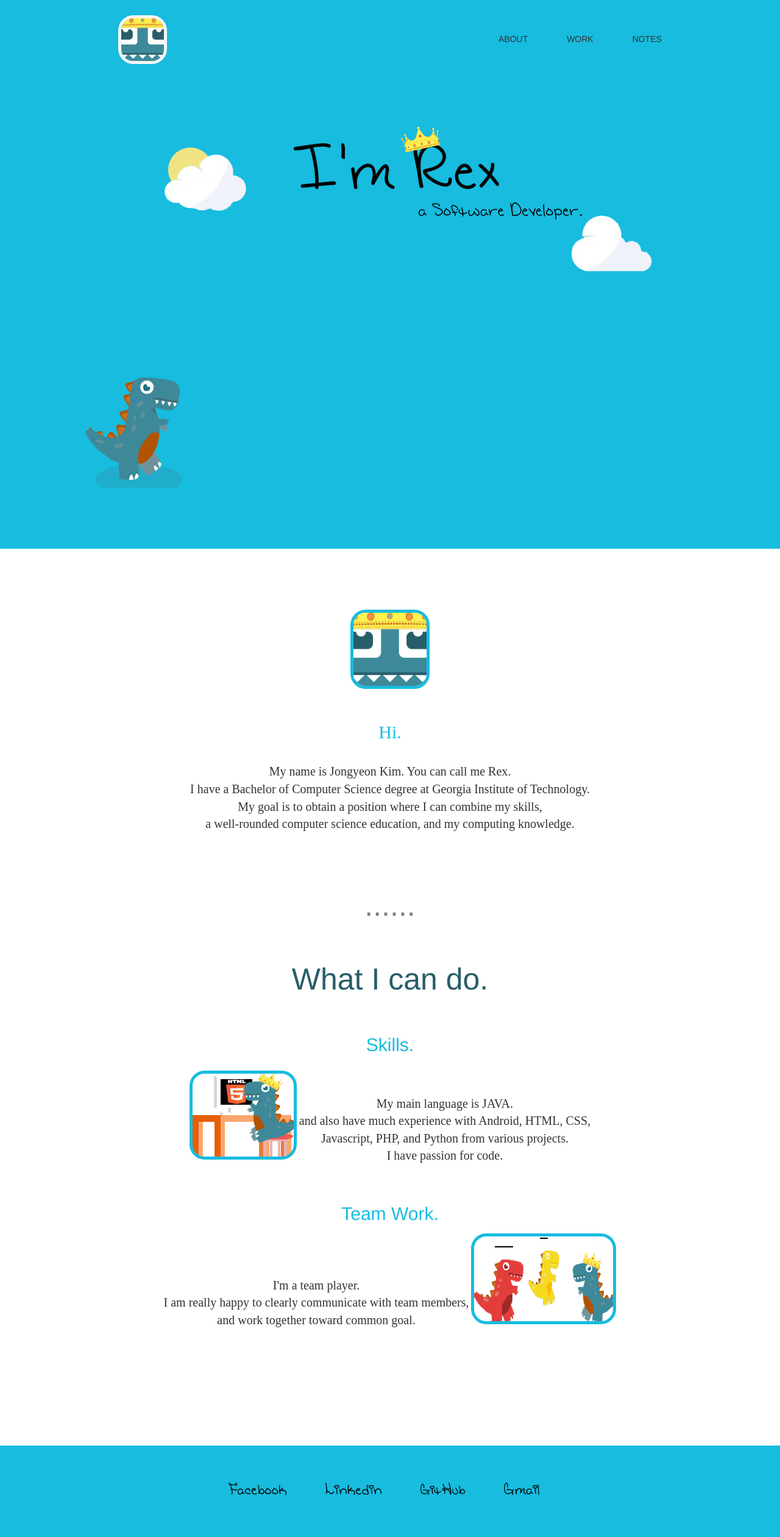
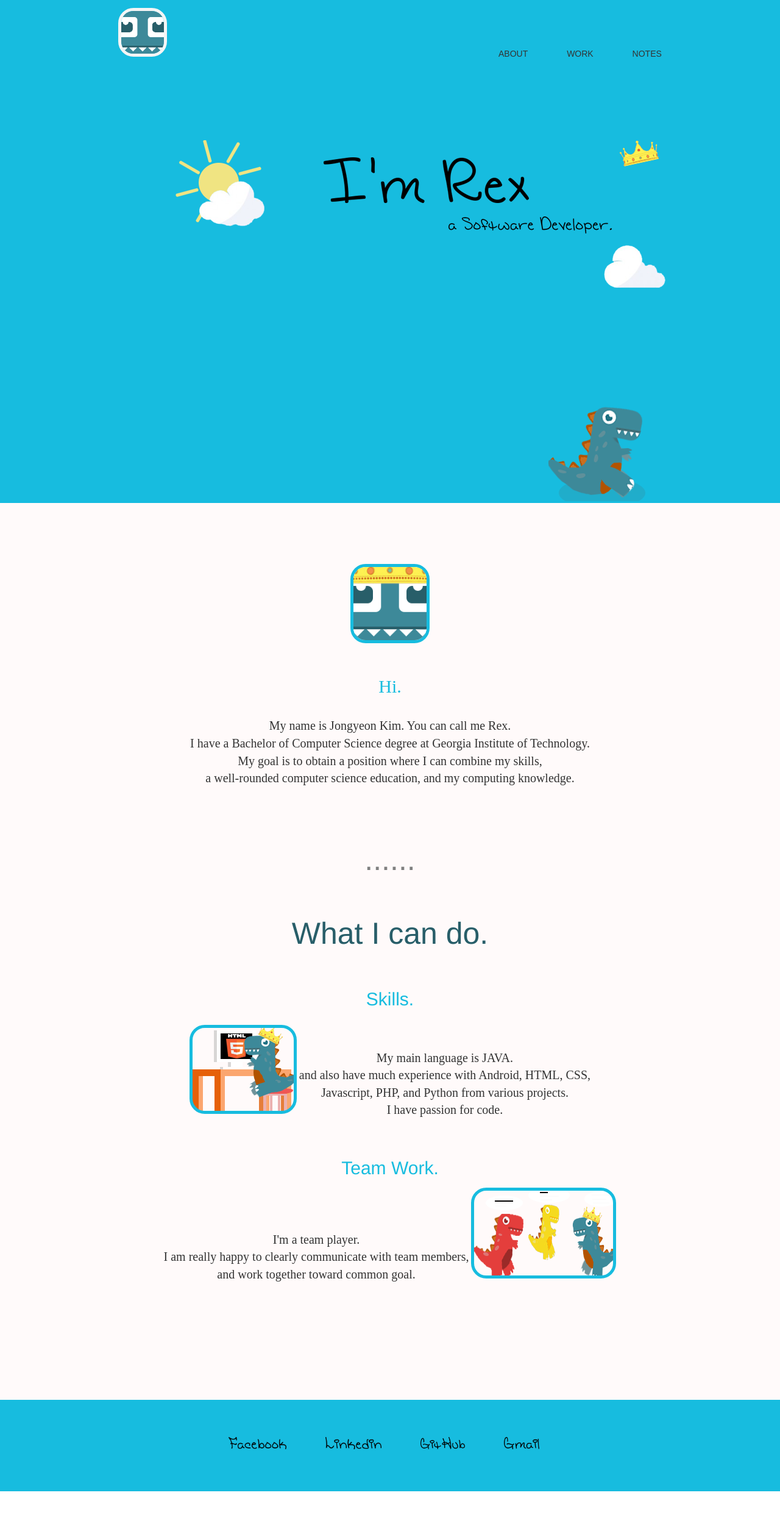
Before and after one commit to mattina401/personal_website, a PHP site: page / in a window 1280 px wide. Shown: the whole page at 61% size. After the commit the page ends 2446 px from the top, so only its background shows below. Run offline with PHP 8.4, Linux system fonts and the light colour scheme.

Commit message:
main page
update main page

```diff
--- a/css/style.css
+++ b/css/style.css
@@ -1,4 +1,3 @@
-
 
 #header {
 
@@ -43,7 +42,6 @@
     -o-transition: background-color 1.5s;
     -ms-transition: background-color 1.5s;
     transition: background-color 1.5s;
-
 
 }
 
@@ -97,12 +95,8 @@
 
 }
 
-
-
-
-
 #top-container {
-    min-height: 800px;
+    min-height: 1000px;
     padding: 230px 0;
 }
 
@@ -116,21 +110,43 @@
 
 }
 
+#main-dino {
+
+    width: 183px;
+    height: 593px;
+    background: url('../IMG/main-ani-shortversion.png') no-repeat;
+
+}
+
+.run-ani {
+
+    animation: play-main 7s steps(159) forwards;
+    -webkit-animation: play-main 7s steps(159) forwards;
+    -moz-animation: play-main 7s steps(159) forwards;
+    -o-animation: play-main 7s steps(159) forwards;
+    -ms-animation: play-main 7s steps(159) forwards;
+}
+
+
 #dino-programming {
 
-    margin:auto;
+    margin: auto;
     width: 176px;
-    height: 146px; background: url('../IMG/dino-programming.png');
+    height: 146px;
+    background: url('../IMG/dino-programming.png');
     border: 5px solid #17bcdf;
     border-radius: 25px;
     animation: play-pro 10s steps(19) infinite;
     -webkit-animation: play-pro 10s steps(19) infinite;
+    -moz-animation: play-pro 10s steps(19) infinite;
+    -o-animation: play-pro 10s steps(19) infinite;
+    -ms-animation: play-pro 10s steps(19) infinite;
 
 }
 
 #dino-team {
 
-    margin:auto;
+    margin: auto;
     width: 238px;
     height: 149px;
     background: url('../IMG/teamwork.png');
@@ -138,9 +154,11 @@
     border-radius: 25px;
     animation: play-team 5s steps(9) infinite;
     -webkit-animation: play-team 5s steps(9) infinite;
+    -moz-animation: play-team 5s steps(9) infinite;
+    -o-animation: play-team 5s steps(9) infinite;
+    -ms-animation: play-team 5s steps(9) infinite;
 
 }
-
 
 .dino1 {
 
@@ -156,67 +174,221 @@
 
 }
 
-
-
 @keyframes play {
-     0% {
-         background-position: 0;
-     }
-     100% {
-         background-position: -27090px;}
- }
-
+    0% {
+        background-position: 0;
+    }
+    100% {
+        background-position: -27090px;
+    }
+}
 
 @-webkit-keyframes play {
     0% {
 
-        background-position: 0;}
+        background-position: 0;
+    }
     100% {
 
-        background-position: -27090px;}
+        background-position: -27090px;
+    }
 }
+
+@-moz-keyframes play {
+    0% {
+
+        background-position: 0;
+    }
+    100% {
+
+        background-position: -27090px;
+    }
+}
+
+@-o-keyframes play {
+    0% {
+
+        background-position: 0;
+    }
+    100% {
+
+        background-position: -27090px;
+    }
+}
+
+@-ms-keyframes play {
+    0% {
+
+        background-position: 0;
+    }
+    100% {
+
+        background-position: -27090px;
+    }
+}
+
+
+@keyframes play-main {
+    from {
+        background-position: 0;
+    }
+    to {
+        background-position: -29097px;
+    }
+}
+
+@-webkit-keyframes play-main {
+    from {
+
+        background-position: 0;
+    }
+    to {
+
+        background-position: -29097px;
+    }
+}
+
+@-moz-keyframes play-main {
+    from {
+
+        background-position: 0;
+    }
+    to {
+
+        background-position: -29097px;
+    }
+}
+@-o-keyframes play-main {
+    from {
+
+        background-position: 0;
+    }
+    to {
+
+        background-position: -29097px;
+    }
+}
+@-ms-keyframes play-main {
+    from {
+
+        background-position: 0;
+    }
+    to {
+
+        background-position: -29097px;
+    }
+}
+
+
+
+
 
 @keyframes play9 {
     0% {
-        background-position: 0;}
+        background-position: 0;
+    }
     100% {
-        background-position: -11739px;}
+        background-position: -11739px;
+    }
 }
-
 
 @-webkit-keyframes play9 {
     0% {
-        background-position: 0;}
+        background-position: 0;
+    }
     100% {
-        background-position: -11739px;}
+        background-position: -11739px;
+    }
 }
 
 @keyframes play-pro {
     0% {
-        background-position: 0;}
+        background-position: 0;
+    }
     100% {
-        background-position: -3344px;}
+        background-position: -3344px;
+    }
 }
-
 
 @-webkit-keyframes play-pro {
     0% {
-        background-position: 0;}
+        background-position: 0;
+    }
     100% {
-        background-position: -3344px;}
+        background-position: -3344px;
+    }
+}
+
+@-moz-keyframes play-pro {
+    0% {
+        background-position: 0;
+    }
+    100% {
+        background-position: -3344px;
+    }
+}
+
+@-o-keyframes play-pro {
+    0% {
+        background-position: 0;
+    }
+    100% {
+        background-position: -3344px;
+    }
+}
+
+@-ms-keyframes play-pro {
+    0% {
+        background-position: 0;
+    }
+    100% {
+        background-position: -3344px;
+    }
 }
 
 @keyframes play-team {
     0% {
-        background-position: 0;}
+        background-position: 0;
+    }
     100% {
-        background-position: -2142px;}
+        background-position: -2142px;
+    }
+}
+
+@-webkit-keyframes play-team {
+    0% {
+        background-position: 0;
+    }
+    100% {
+        background-position: -2142px;
+    }
+}
+
+@-moz-keyframes play-team {
+    0% {
+        background-position: 0;
+    }
+    100% {
+        background-position: -2142px;
+    }
 }
 
 
-@-webkit-keyframes play-team {
+@-o-keyframes play-team {
     0% {
-        background-position: 0;}
+        background-position: 0;
+    }
     100% {
-        background-position: -2142px;}
+        background-position: -2142px;
+    }
 }
+
+
+@-ms-keyframes play-team {
+    0% {
+        background-position: 0;
+    }
+    100% {
+        background-position: -2142px;
+    }
+}
--- a/index.html
+++ b/index.html
@@ -4,6 +4,8 @@
     <meta charset="UTF-8">
     <link rel="stylesheet" type="text/css" href="./css/style.css">
     <link rel="stylesheet" type="text/css" href="./css/bootstrap.css">
+    <script type="text/javascript" src="./js/jquery-3.1.0.js"></script>
+    <script type="text/javascript" src="./js/jquery.flip.js"></script>
     <title>Title</title>
 
     <!--
@@ -22,15 +24,41 @@
 <body>
 
 <section id="top">
-    <header id="header" style="">
-        <div class="container" style="width:100%; display: table">
-            <div class="row" style="display: table-cell; vertical-align: middle; text-align: center">
+    <header id="header" style="z-index: 3">
+        <div class="container" style="width:100%; display: table;position: absolute">
+            <div class="row" style="display: table-cell; vertical-align: middle; text-align: center;">
+
+                <div id="card" style="height: 80px; width: 80px; padding-right: 80px; padding-to: 80px; display: inline-block">
+                    <div id="front-logo" class="front">
+                        <img src="IMG/dino-logo-without-crown.png" alt="logo" height="80"
+                             style="border: 5px solid #F5F5F5; border-radius: 25px;">
+                        </img>
+                    </div>
+                    <div class="back">
+                        <img id="back-logo" src="IMG/logo.png" alt="logo" height="80"
+                             style="border: 5px solid #F5F5F5; border-radius: 25px;">
+                        </img>
+                    </div>
+                </div>
+
+
+                <!--
+
                 <div style="">
-                    <img id="logo" src="IMG/logo.png" alt="logo" height="80"
+
+
+                    <img id="logo" src="IMG/dino-logo-without-crown.png" alt="logo" height="80"
                          style="border: 5px solid #F5F5F5; border-radius: 25px;">
                     </img>
+
+                    <img id="logo2" src="IMG/logo.png" alt="logo" height="80"
+                         style="border: 5px solid #F5F5F5; border-radius: 25px;">
+                    </img>
+
                 </div>
-                <div class="menu">
+
+-->
+                <div class="menu" style="">
                     <nav id="top-nav">
                         <ul>
                             <li><a href="" style="color: inherit;"><p>About</p></a></li>
@@ -43,27 +71,32 @@
         </div>
     </header>
     <!--#218ff6, #17bcdf-->
-    <div id="main" style="background-color: #17bcdf; height: 900px; width: 100%; padding-top: 0px;">
-
-        <!--
-                <div id="top-container">
+    <div id="main" style="background-color: #17bcdf; height: 825px; width: 100%; padding-top: 0px;">
 
 
-                    <div id="dino1"
-                         style="width: 903px; height: 593px; margin: 2% auto; background: url('./IMG/animation1.png') left center;"></div>
+        <div id="top-container">
 
 
-                </div>
-        -->
+            <img src="./IMG/main-background.png"
+                 style="display: block; margin-left: auto; margin-right: auto; left:0; right:0;position: absolute; z-index: 1">
 
-        <img src="./IMG/main9.png" id=""
-             style="display: block; margin-left: auto; margin-right: auto; padding-top: 200px;">
+            <div id="main-dino"
+                 style="display: block; margin-left: 900px; margin-bottom: 100px;margin-right: auto; left:0; right:0;position:relative;z-index: 2">
+                <!--<p style="padding-top: 200px; text-align: center; font-size: 100px; font-family: Cursive; ">I'm Rex</p>-->
 
-        <!--<p style="padding-top: 200px; text-align: center; font-size: 100px; font-family: Cursive; ">I'm Rex</p>-->
+            </div>
 
+            <!--
+                                <div id="dino1"
+                                     style="width: 903px; height: 593px; margin: 2% auto; background: url('./IMG/animation1.png') left center;"></div>
+
+            -->
+        </div>
     </div>
+
 </section>
-<section id="hello" style="background-color: #FFF; height: 550px;text-align: center">
+
+<section id="hello" style="background-color: snow; height: 550px;text-align: center">
     <img id="logo-hello" src="IMG/logo.png" alt="logo" height="130"
          style="border: 5px solid #17bcdf; border-radius: 25px; margin-top: 100px;">
     </img>
@@ -75,10 +108,10 @@
         My goal is to obtain a position where I can combine my skills,<br>
         a well-rounded computer science education, and my computing knowledge. </p>
 </section>
-<section style="color: grey; font-size: 50px;text-align: center; padding-bottom: 50px;">
+<section style="color: grey; font-size: 50px;text-align: center; padding-bottom: 50px;background-color: snow">
     ......
 </section>
-<section id="what_i_can" style="background-color: #FFF; height: 800px;text-align: center">
+<section id="what_i_can" style="background-color: snow; height: 800px;text-align: center">
     <p><span style="font-size: 50px; color: #285e69">What I can do.</span></p>
 
 
@@ -119,12 +152,64 @@
         <ul>
             <li><a href="https://www.facebook.com/mattina401"><img src="IMG/facebook.png" height="20"></a></li>
             <li><a href="https://www.linkedin.com/in/rexkim401"><img src="IMG/linkedin.png" height="20"></a></li>
-            <li><a href=""><img src="IMG/github.png" height="20"></a></li>
+            <li><a href="https://github.com/mattina401"><img src="IMG/github.png" height="20"></a></li>
             <li><a href=""><img src="IMG/gmail.png" height="20"></a></li>
         </ul>
     </div>
 
 </footer>
+
+
+<script type="text/javascript">
+    $("#card").flip({
+        axis: 'y',
+        trigger: 'click',
+    });
+
+
+
+    var test = document.getElementById("front-logo");
+
+    function whatClicked() {
+        var heading = $('#main-dino').clone().removeClass("run-ani");
+
+        $('#main-dino').remove();
+        $('#top-container').append(heading);
+
+        $('#main-dino').addClass("run-ani");
+    }
+
+    test.addEventListener("click", whatClicked, false);
+
+
+
+    var test1 = document.getElementById("back-logo");
+
+    function whatClicked1() {
+
+
+
+        $('#main-dino').removeClass("run-ani");
+    }
+
+    test1.addEventListener("click", whatClicked1, false);
+
+
+/*
+if($("#card").click()) {
+    $('#main-dino').addClass('run-ani');
+}
+*/
+
+
+
+
+
+
+
+
+</script>
+
 
 <!--
 <span id="preloaded-images">
@@ -140,7 +225,7 @@
 </span>
 
 -->
-<script type="text/javascript" src="./js/jquery-3.1.0.js"></script>
+
 
 <script>
 
```
Also changed, not shown: work.html (added, +10 -0 lines), IMG/dino-logo-without-crown.png (added), IMG/main-ani-shortversion.png (added), IMG/main-background.png (added), IMG/test-ani.png (added), js/jquery.flip.js (added).
